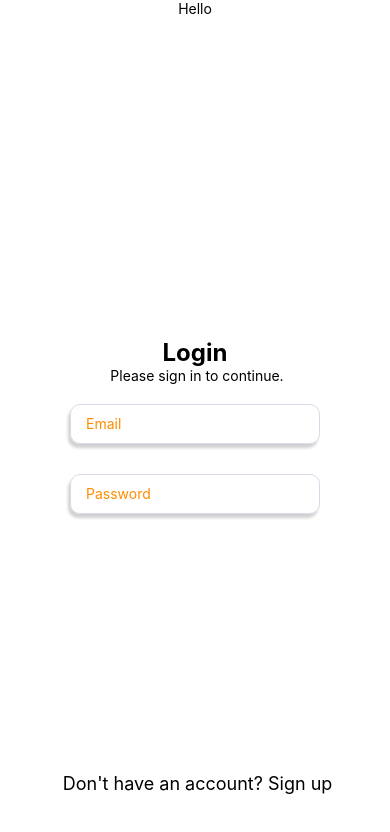
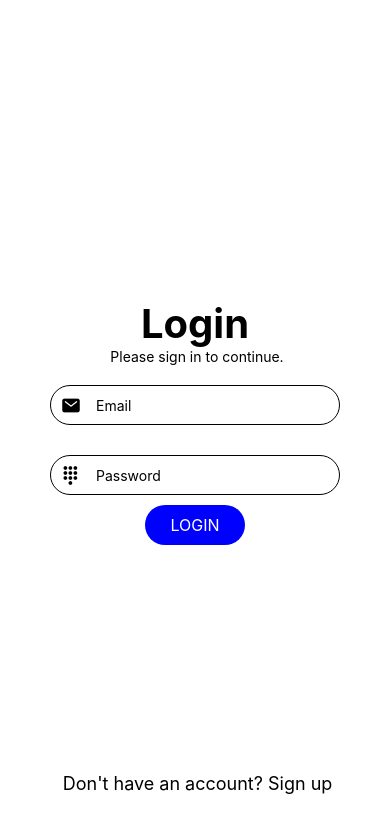
Before and after one commit to AnishShahi123/ProjectAssignment, a React Native app: screen / in a window 390 px wide. Shown: the top 832 px of the page. Built offline with nearby package versions, Linux system fonts and the light colour scheme.

Commit message:
TextInput fixed with Icons

```diff
--- a/App.js
+++ b/App.js
@@ -6,7 +6,7 @@ export default function App() {
   return (
     <View style={styles.container}>
       <StatusBar style="auto" />
-      <Text>Hello</Text>
+
       <LoginPage />
     </View>
   );
--- a/screens/Login.js
+++ b/screens/Login.js
@@ -1,5 +1,12 @@
 import React, { useState } from "react";
-import { StyleSheet, Text, View, TextInput } from "react-native";
+import {
+  StyleSheet,
+  Text,
+  View,
+  TextInput,
+  TouchableOpacity,
+} from "react-native";
+import Ionicon from "react-native-vector-icons/Ionicons";
 
 const LoginPage = () => {
   const [email, setEmail] = useState("");
@@ -14,6 +21,7 @@ const LoginPage = () => {
       <Text style={styles.title}>Login</Text>
       <Text> Please sign in to continue.</Text>
       <View style={styles.SectionStyle}>
+        <Ionicon name="mail" size={20} />
         <TextInput
           placeholder="Email"
           value={email}
@@ -22,6 +30,7 @@ const LoginPage = () => {
         />
       </View>
       <View style={styles.SectionStyle}>
+        <Ionicon name="keypad" size={20} />
         <TextInput
           placeholder="Password"
           value={password}
@@ -29,9 +38,13 @@ const LoginPage = () => {
           secureTextEntry={true}
           style={styles.input}
         />
+        {/* <Text style={styles.forgotText}>FORGOT</Text> */}
       </View>
-      <View></View>
-
+      <View>
+        <TouchableOpacity style={styles.button}>
+          <Text style={styles.buttonTextStyle}>LOGIN</Text>
+        </TouchableOpacity>
+      </View>
       <Text style={styles.bottomText}> Don't have an account? Sign up</Text>
     </View>
   );
@@ -44,7 +57,7 @@ const styles = StyleSheet.create({
     alignItems: "center",
   },
   title: {
-    fontSize: 24,
+    fontSize: 40,
     fontWeight: "bold",
   },
   SectionStyle: {
@@ -53,20 +66,19 @@ const styles = StyleSheet.create({
     marginTop: 20,
     marginLeft: 35,
     marginRight: 35,
+    borderWidth: 1,
+    borderRadius: 20,
     margin: 10,
+    alignItems: "center",
+    paddingHorizontal: 10,
   },
   input: {
     flex: 1,
-    color: "darkorange",
+    color: "black",
     paddingLeft: 15,
     paddingRight: 15,
-    borderWidth: 1,
+    borderWidth: 0,
     borderRadius: 10,
-    shadowColor: "#171717",
-    shadowOffset: { width: -2, height: 4 },
-    shadowOpacity: 0.2,
-    shadowRadius: 3,
-    borderColor: "#dadae8",
   },
   bottomText: {
     color: "black",
@@ -74,6 +86,24 @@ const styles = StyleSheet.create({
     position: "absolute",
     bottom: 50,
   },
+  button: {
+    width: 100,
+    height: 40,
+    backgroundColor: "blue",
+    borderRadius: 25,
+    alignItems: "center",
+    justifyContent: "center",
+  },
+  buttonTextStyle: {
+    color: "#FFFFFF",
+    paddingVertical: 10,
+    fontSize: 16,
+  },
+  forgotText: {
+    color: "#000",
+    fontSize: 14,
+    marginLeft: 10,
+  },
 });
 
 export default LoginPage;
```
Also changed, not shown: package.json (+5 -3 lines), 1 other file (tests, documents, lock files or other folders).
